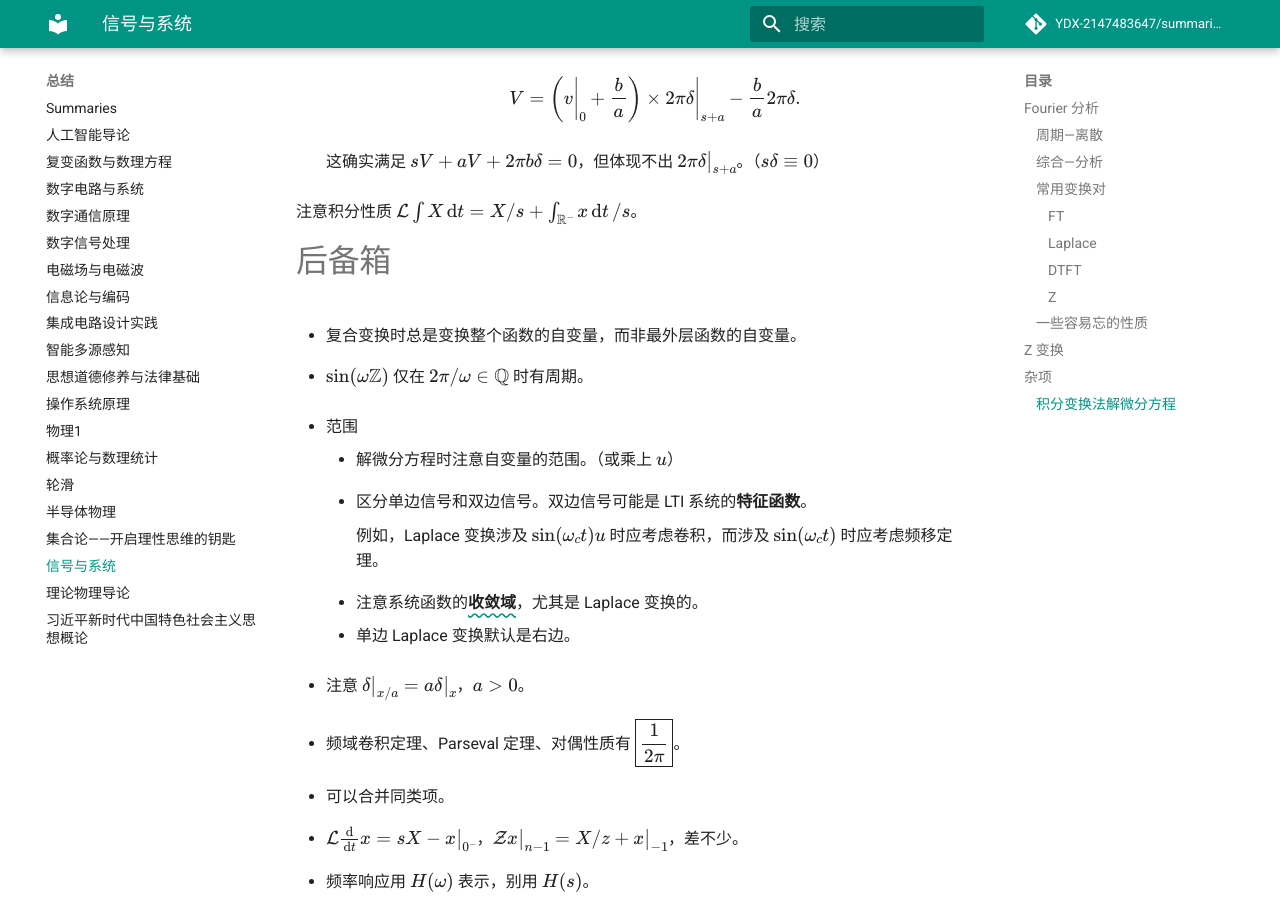
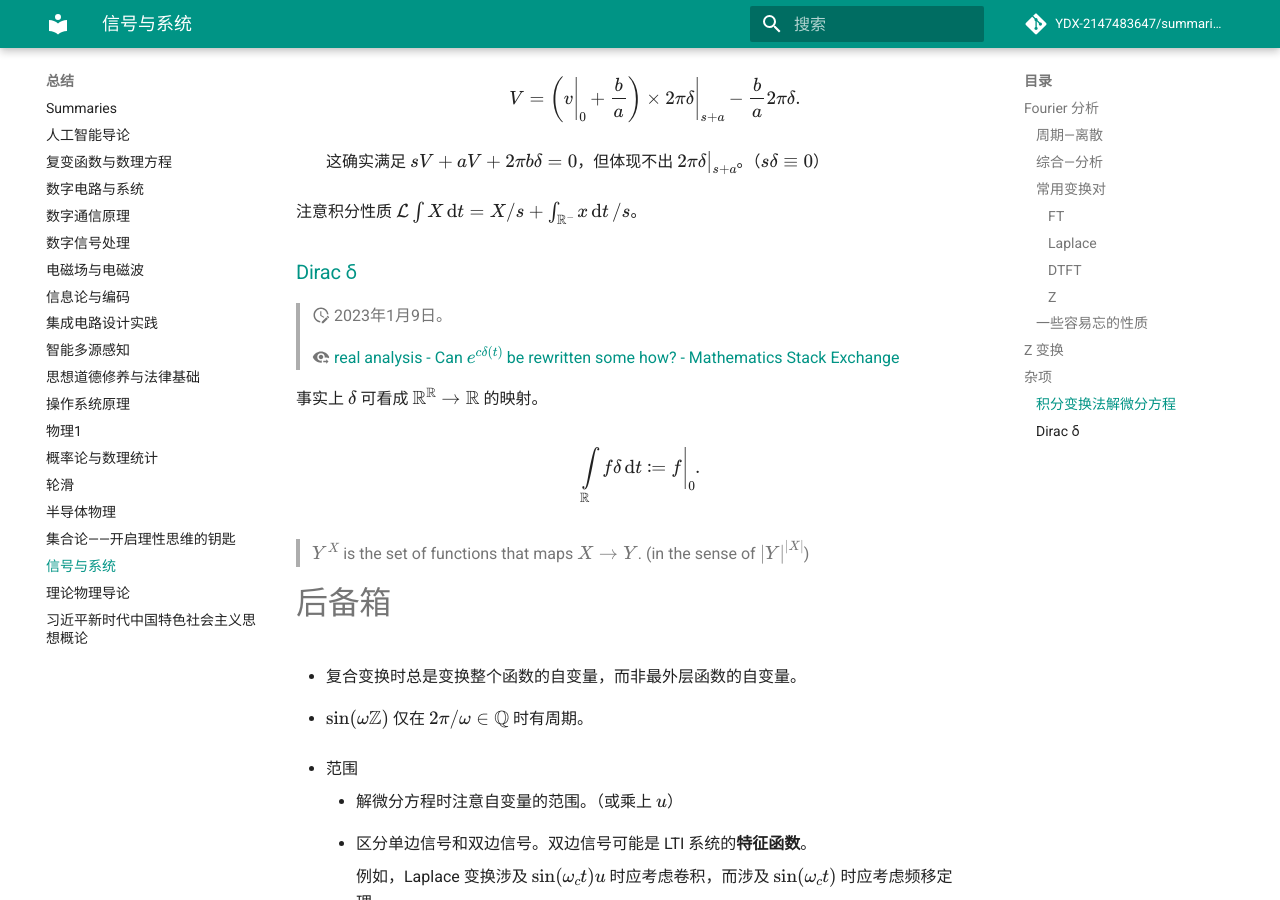
Before and after one commit to YDX-2147483647/summaries, an MkDocs documentation site: the page built from docs/signals-and-systems.md, in a window 1280 px wide and 900 px high, scrolled down 4694 px. Built offline with MkDocs 1.6.1 and Material for MkDocs 9.7.7, drawn with Linux system fonts in a browser that asks for light colours; comment, search, counter and statistics services are not loaded.

Commit message:
信号与系统：Dirac δ

```diff
--- a/docs/signals-and-systems.md
+++ b/docs/signals-and-systems.md
@@ -173,6 +173,20 @@ $$
 
 注意积分性质 $\mathcal{L} \int X\dd{t} = X/s + \int_{\R^-}x\dd{t} / s$。
 
+### Dirac δ
+
+> :material-clock-edit-outline: 2023年1月9日。
+>
+> :material-eye-arrow-right: [real analysis - Can $e^{c\delta(t)}$ be rewritten some how? - Mathematics Stack Exchange](https://math.stackexchange.com/a/1115921/1031068)
+
+事实上 $\delta$ 可看成 $\R^\R \to \R$ 的映射。
+
+$$
+\int\limits_\R f \delta \dd{t} \coloneqq \eval{f}_0.
+$$
+
+> $Y^X$ is the set of functions that maps $X \to Y$. (in the sense of $\abs{Y}^\abs{X}$)
+
 # 后备箱
 
 - 复合变换时总是变换整个函数的自变量，而非最外层函数的自变量。
```
